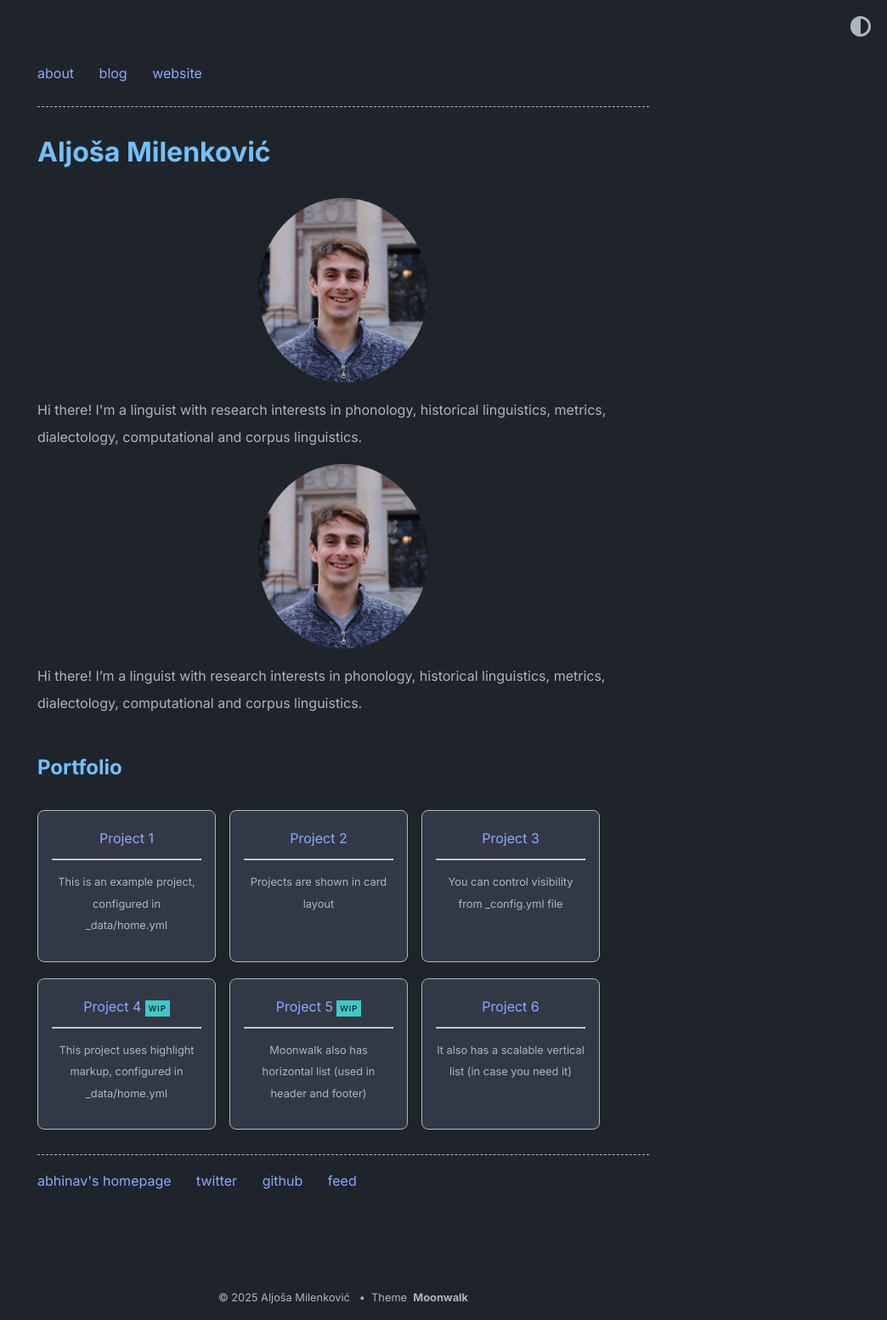
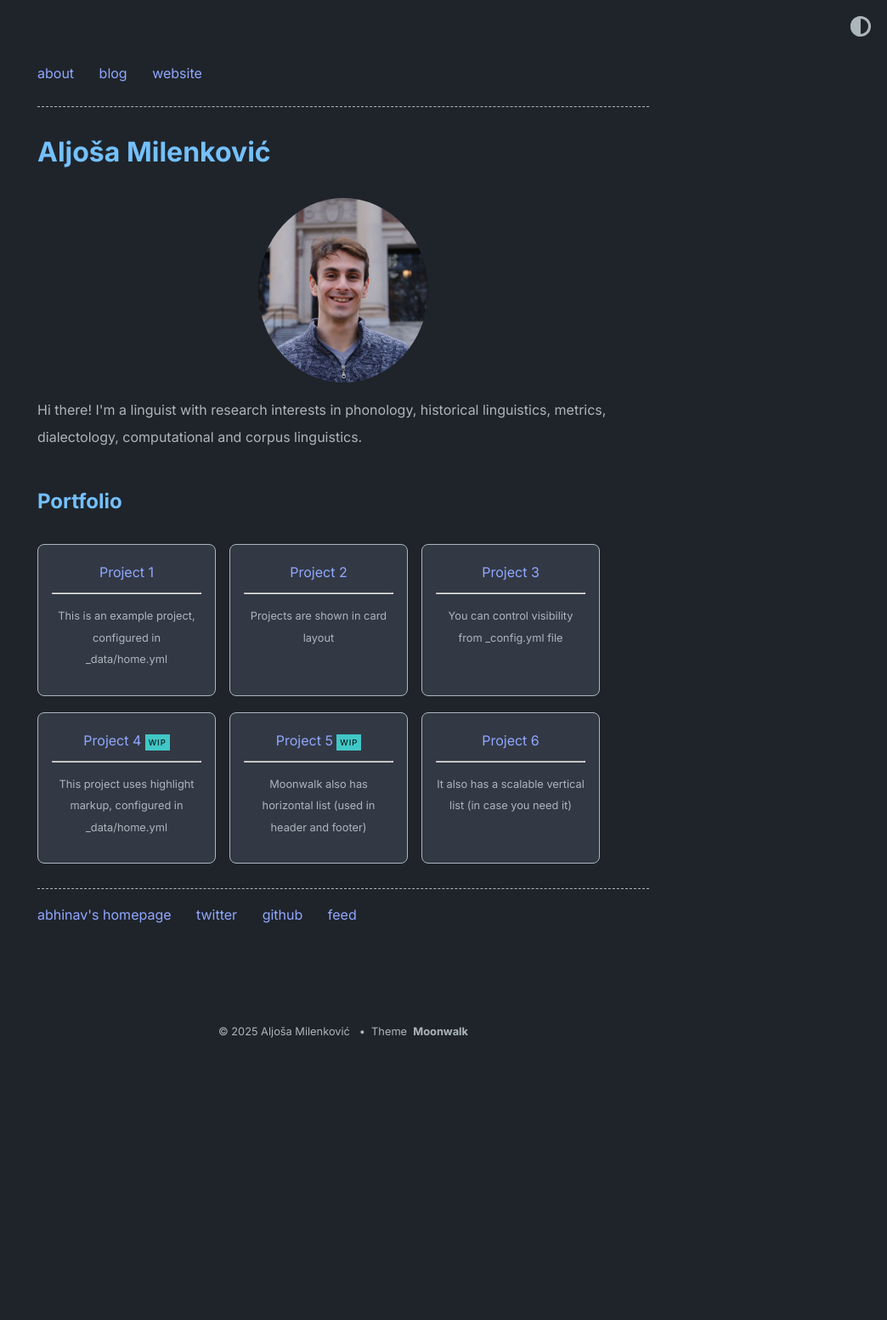
Before and after one commit to AljosaMilenkovic/AljosaMilenkovic.github.io, a Jekyll site: the page built from index.md, in a window 1280 px wide. Shown: the whole page at 85% size, without its empty margins (236-1280 px from the left). Built offline with Jekyll 4.4.1, drawn with Linux system fonts in a browser that asks for light colours; after the commit the page ends 1239 px from its top, so only the background shows below that.

Commit message:
Update index.md

```diff
--- a/index.md
+++ b/index.md
@@ -2,7 +2,3 @@
 layout: home
 title: "Aljoša Milenković"
 ---
-
-<img src="./ja.jpg" alt="Aljoša Milenković" style="max-width:200px;border-radius:50%;margin:0 auto 1em;display:block;">
-
-Hi there! I'm a linguist with research interests in phonology, historical linguistics, metrics, dialectology, computational and corpus linguistics.
```
